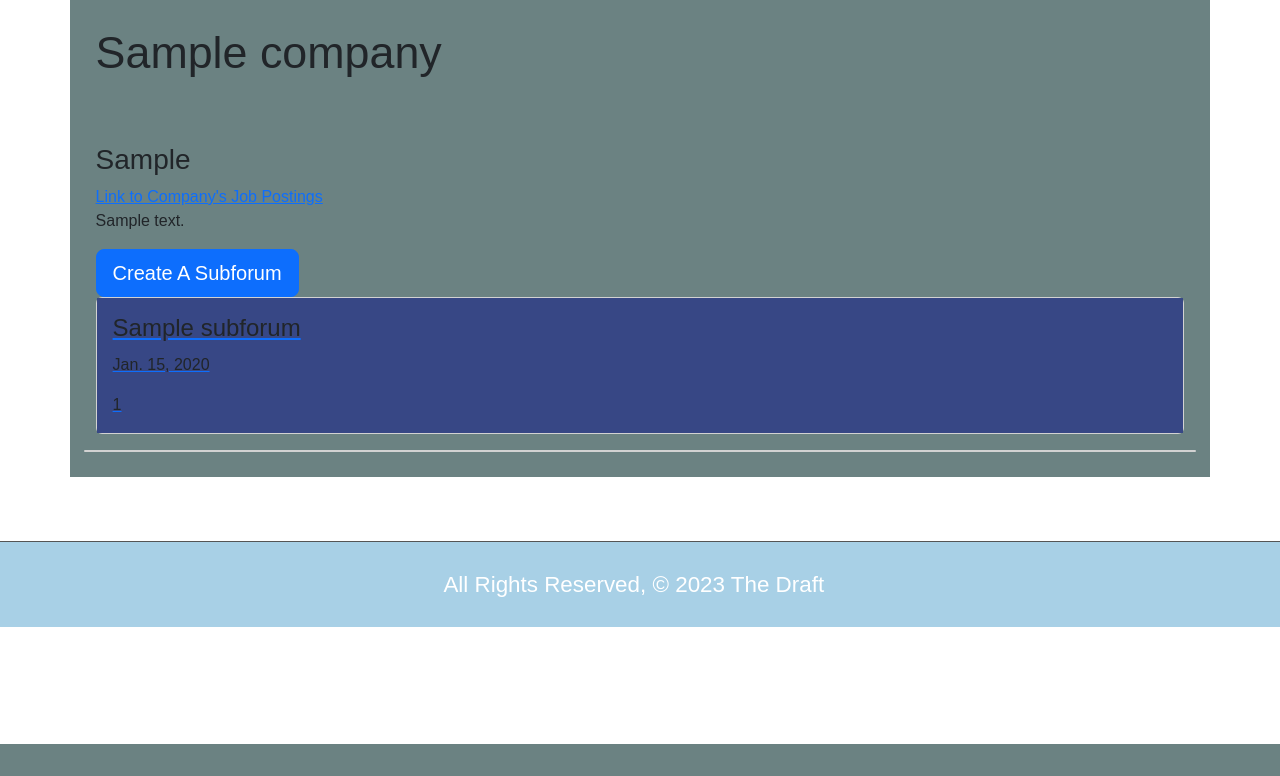
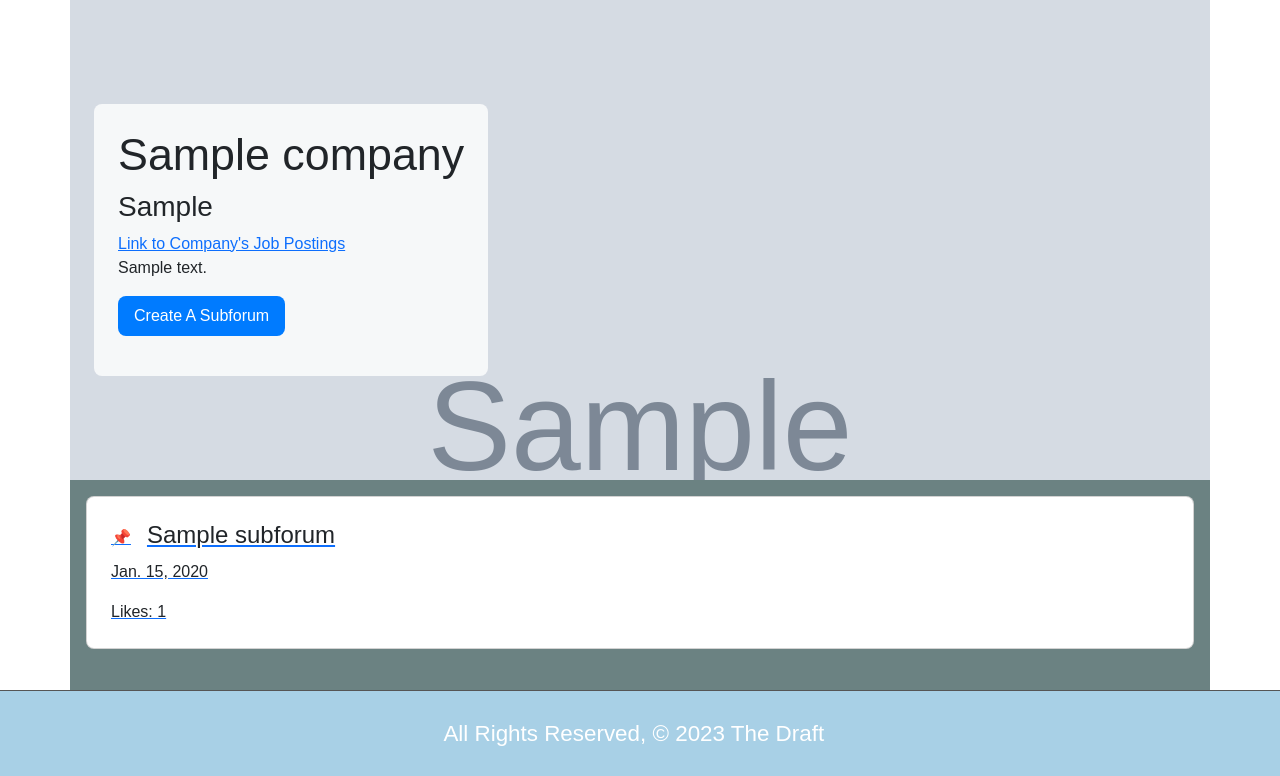
Before and after one commit to benjaehyun/thedraft, a Django app: page /company/1/ in a window 1280 px wide. Shown: the part 56-832 px from the top of the page. Before the commit the page ends 800 px from the top, so only its background shows below. Run offline with Django 4.2, Linux system fonts and the light colour scheme; a user stored in the database is signed in; tables that the repository leaves empty hold one stand-in row (values such as "Sample post"); grey boxes marked "Sample" are stand-in pictures; some libraries are stand-ins or nearby versions; some web fonts are replaced.

Commit message:
styling subforum index and company pages

```diff
--- a/main_app/static/css/style.css
+++ b/main_app/static/css/style.css
@@ -9,9 +9,7 @@ html {
 
 h1 {
     font-size: 3.5vw;
-    margin-top: 0;
-    margin-bottom: 5vw;
-    /* color: #333; */
+
 }
 
 /* p {
@@ -34,10 +32,10 @@ h1 {
     border-radius: 0.3125rem; /* Rounded corners */
     cursor: pointer;
     transition: background-color 0.3s ease;
-    margin-bottom: 1rem; /
+    color:white;
 }
 .btn-delete {
-    background-color: #d94141;
+    background-color: #F76C6C;
     padding: 0.1rem .25rem;
     font-size: 0.6rem;
     border-radius: 0.25rem;
@@ -55,9 +53,6 @@ h1 {
 }
 h2 {
     font-size: 2.5vw;
-    margin-top: 0;
-    margin-bottom: 5vw;
-    /* color: #333; */
     font-weight: bold;
 }
 
@@ -103,6 +98,7 @@ body {
 
 #post-body {
     background-color: #A8D0E6;
+    border-radius: 0.5rem;
 }
 
 .card-body {
@@ -110,18 +106,6 @@ body {
     background-color: #374785;
 }
 
-
-.btn-create-subforum {
-    background-color: #007bff;
-    color: #fff;
-    border: none;
-    border-radius: 0.3125rem; /* 5px => 0.3125rem */
-    padding: 1rem 1.25rem; /* 10px 20px => 0.625rem 1.25rem */
-    font-size: 1.125rem; /* 18px => 1.125rem */
-    cursor: pointer;
-    transition: background-color 0.3s ease;
-    margin-bottom: 1.25rem; /* 20px => 1.25rem */
-}
 
 .btn-create-subforum:hover {
     background-color: #0056b3;
@@ -208,11 +192,14 @@ form>p {
     align-items: center;
 }
 
+p>label{
+    margin-right: 1.5vmax;
+}
+
 .page-footer {
     background-color: #A8D0E6;
     color: #ffffff;
     padding: 2vw;
-    margin-top: 5vw;
     text-align: center;
     font-size: 1.75vw;
     width: 100%;
--- /dev/null
+++ b/main_app/templates/company-base.html
@@ -0,0 +1,62 @@
+{% load static %}
+
+<!DOCTYPE html>
+<html lang="en">
+<head>
+    <meta charset="UTF-8">
+    <meta name="viewport" content="width=device-width, initial-scale=1.0">
+    <meta http-equiv="X-UA-Compatible" content="ie=edge">
+    <title>The Draft</title>
+    <link href="https://cdn.jsdelivr.net/npm/bootstrap@5.3.2/dist/css/bootstrap.min.css" rel="stylesheet" integrity="sha384-T3c6CoIi6uLrA9TneNEoa7RxnatzjcDSCmG1MXxSR1GAsXEV/Dwwykc2MPK8M2HN" crossorigin="anonymous">
+    <link rel="stylesheet" href="https://use.typekit.net/mxv1asd.css">
+    <link rel="stylesheet" type="text/css" href="{% static 'css/style.css' %}">
+    <script src="https://code.jquery.com/jquery-3.6.4.min.js" integrity="sha256-oP6HI9z1XaZNBrJURtCoUT5SUnxFr8s3BzRl+cbzUq8=" crossorigin="anonymous"></script>
+    <script src="{% static 'build/pdf.js' %}"></script>
+    <script src="{% static 'web/viewer.js' %}"></script>
+</head>
+<body>
+    <nav class="navbar navbar-expand-lg navbar-footer-style">
+            <a class="navbar-brand" href="{% url 'home' %}">The Draft</a>
+            <button class="navbar-toggler" type="button" data-bs-toggle="collapse" data-bs-target="#navbarNav" aria-controls="navbarNav" aria-expanded="false" aria-label="Toggle navigation">
+                <span class="navbar-toggler-icon"></span>
+            </button>
+            <div class="collapse navbar-collapse" id="navbarNav">
+                <ul class="navbar-nav ">
+                    <li class="nav-item">
+                        <a class="nav-link" href="{% url 'about' %}">About</a>
+                    </li>
+                    {% if user.is_authenticated %}
+                        <li class="nav-item">
+                            <a class="nav-link" href="{% url 'home' %}">General Subforums</a>
+                        </li>
+                        <li class="nav-item">
+                            <a class="nav-link" href="{% url 'company_index' %}">View Companies</a>
+                        </li>
+                        <li class="nav-item">
+                            <a class="nav-link" href="{% url 'profile' user.id %}">My Profile</a>
+                        </li>
+                        <li class="nav-item">
+                            <a class="nav-link" href="{% url 'logout' %}">Log Out</a>
+                        </li>
+                    {% else %}
+                        <li class="nav-item">
+                            <a class="nav-link" href="{% url 'login' %}">Log In</a>
+                        </li>
+                        <li class="nav-item">
+                            <a class="nav-link" href="{% url 'signup' %}">Sign Up</a>
+                        </li>
+                    {% endif %}
+                </ul>
+            </div>
+    </nav>
+    <main class="container container-page px-0 pt-0">
+        {% block content %}
+        {% endblock %}
+    </main>
+  	<footer class="page-footer">
+       <div class="right">All Rights Reserved, &copy; 2023 The Draft &nbsp;</div>
+    </footer>
+    <script src="https://cdn.jsdelivr.net/npm/@popperjs/core@2.11.8/dist/umd/popper.min.js" integrity="sha384-I7E8VVD/ismYTF4hNIPjVp/Zjvgyol6VFvRkX/vR+Vc4jQkC+hVqc2pM8ODewa9r" crossorigin="anonymous"></script>
+    <script src="https://cdn.jsdelivr.net/npm/bootstrap@5.3.2/dist/js/bootstrap.min.js" integrity="sha384-BBtl+eGJRgqQAUMxJ7pMwbEyER4l1g+O15P+16Ep7Q9Q+zqX6gSbd85u4mG4QzX+" crossorigin="anonymous"></script>
+</body>
+</html>
--- a/main_app/templates/company/detail.html
+++ b/main_app/templates/company/detail.html
@@ -1,26 +1,30 @@
-{% extends 'base.html' %}
+{% extends 'company-base.html' %}
 {% block content %}
 
+<div style="background-image: url('{{ company.photo_url }}'); background-repeat:no-repeat; background-size: cover; height: 60vmin; margin-top: 0; display:flex; align-items: center; ">
+  <div class="m-4 p-4" style="background-color: rgba(255, 255, 255, 0.8); border-radius: 0.5em; ">
     <h1> {{ company.name }}</h1>
     <h3> {{company.industry}} </h3>
     <a href="{{company.url}}" target="_blank" rel="noopener noreferrer"> Link to Company's Job Postings</a>
     <p> {{company.description}} </p>
-
     {% if user.is_authenticated %}
     <a href="{% url 'company_subforums_new' company.id %}">
-    <button class="btn btn-primary btn-lg">Create A Subforum</button>
+      <button class="btn-add mb-3" style="border-radius: 0.5em;">Create A Subforum</button>
     </a>
     {% endif %}
+  </div>
+</div>
 
 {% for subforum in company.company_subforum_set.all %}
   {% if subforum.pinned %}
     <a href="{% url 'company_subforums_detail' company.id subforum.id %}">
-      <div class="card mb-3">
-          <div class="card-body forum-card">
-              <h5 class="card-title">{{ subforum.title }}</h5>
+      <div class="card m-3 mx-6 p-4" style="border-radius: 0.5em;">
+        <div style="display: flex;">
+            <span class="pin-icon" style="padding-top: 0.3rem;">&#x1F4CC;</span> <!-- Add a pin icon here -->
+            <h5 class="card-title" style="margin-left: 1rem;">{{ subforum.title }}</h5>
+        </div>
         <p class="card-text">{{ subforum.date }}</p>
-              <p class="card-text">{{ subforum.company_subforum_likes_set.all|length }}</p>
-          </div>
+        <p class="card-text">Likes: {{ subforum.company_subforum_likes_set.all|length }}</p>
       </div>
     </a>
   {% endif %}
@@ -29,23 +33,13 @@
 {% for subforum in company.company_subforum_set.all %}
   {% if subforum.pinned == False %}
   <a href="{% url 'company_subforums_detail' company.id subforum.id %}">
-      <div class="card mb-3">
-          <div class="card-body forum-card">
+      <div class="card m-3 mx-6 p-4" style="border-radius: 0.5em;">
           <h5 class="card-title">{{ subforum.title }}</h5>
           <p class="card-text">{{ subforum.date }}</p>
-              <p class="card-text">{{ subforum.company_subforum_likes_set.all|length }}</p>
-          </div>
+          <p class="card-text">Likes: {{ subforum.company_subforum_likes_set.all|length }}</p>
       </div>
   </a>
   {% endif %}
 {% endfor %}
 
-<div class="row">
-
-    <div class="card">
-      <div class="card-content">
-      </div>
-    </div>
-
-</div>
 {% endblock %}
--- a/main_app/templates/profile/application/form.html
+++ b/main_app/templates/profile/application/form.html
@@ -9,6 +9,4 @@
     <button type="submit" class="btn btn-primary">Add Application</button>
   </form>
 
-{% block script %}
-
 {% endblock %}
```
Also changed, not shown: main_app/templates/company/index.html (+6 -8 lines), main_app/templates/company/subforum/detail.html (+5 -5 lines), main_app/templates/home.html (+9 -7 lines), main_app/templates/subforum/detail.html (+7 -5 lines), main_app/static/images/heart.png (added). Lines whose indentation alone changed are shown as unchanged.
